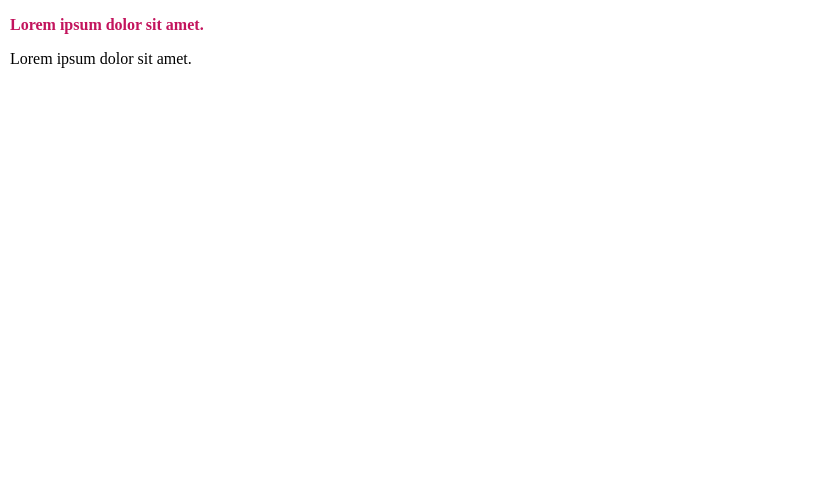
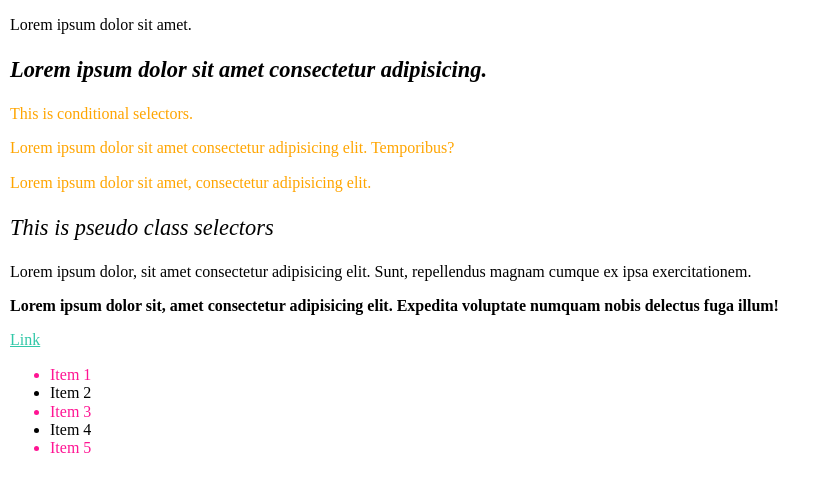
Before and after one commit to arrysoni/HTML, a plain HTML site: page index.html in a window 1280 px wide. Shown: the whole page, without its empty margins (0-831 px from the left). Drawn offline with nearby package versions, Linux system fonts and the light colour scheme.

Commit message:
pseudo classes

```diff
--- a/css/styles.css
+++ b/css/styles.css
@@ -1,3 +1,40 @@
 body{
     margin: 10px;
 }
+
+a[href*="google"]{     /*This just casually checks for any links named "google"*/
+    color: orange;
+}
+
+a[href^="https"][href$=".com"]{     /*This just checks the links that start with https, and end with https*/
+    color: rgb(50, 200, 168);
+}
+
+#products ~ p{          /* We use > for a p inside section, + for a p outside the section, ~ general siblings for the section markup*/
+    color: orange;
+}
+
+article p:first-of-type{
+    font-size: 140%;
+    font-style: italic;
+}
+
+article p:last-of-type{
+    font-weight: bold;
+}
+
+ul li:nth-child(odd){
+    color:deeppink;
+}
+
+a:visited,
+a:link{
+    color: dodgerblue;
+}
+
+a:hover, a:focus{
+    color: rgb(226, 49, 0);
+}
+
+/*we can also use article.first*/
+/*This is frankly a very fragile system, because any slight changes in the layout of the code, the layout changes!!!*/
--- a/index.html
+++ b/index.html
@@ -20,7 +20,29 @@
     </style>
 </head>
 <body>
-    <p id="first">Lorem ipsum dolor sit amet.</p>
-    <p>Lorem ipsum dolor sit amet.</p>
+    <section id="products">
+        <p id="">Lorem ipsum dolor sit amet.</p>
+        <article>
+            <p>Lorem ipsum dolor sit amet consectetur adipisicing.</p>
+        </article>
+    </section>
+    <p>This is conditional selectors.</p>
+    <p>Lorem ipsum dolor sit amet consectetur adipisicing elit. Temporibus?</p>
+    <p>Lorem ipsum dolor sit amet, consectetur adipisicing elit.</p>
+
+
+    <article>
+        <p class="first">This is pseudo class selectors</p>   <!--We cna use pseudo classes, we dont need to define classes as 'first', we already have inbuilt classes such as article: first-child-->
+        <p>Lorem ipsum dolor, sit amet consectetur adipisicing elit. Sunt, repellendus magnam cumque ex ipsa exercitationem.</p>
+        <p>Lorem ipsum dolor sit, amet consectetur adipisicing elit. Expedita voluptate numquam nobis delectus fuga illum!</p>
+        <a href="https://someweirdwebsite.com">Link</a>
+        <ul>
+            <li>Item 1</li>
+            <li>Item 2</li>
+            <li>Item 3</li>
+            <li>Item 4</li>
+            <li>Item 5</li>
+        </ul>
+    </article>
 </body>
 </html>
```
